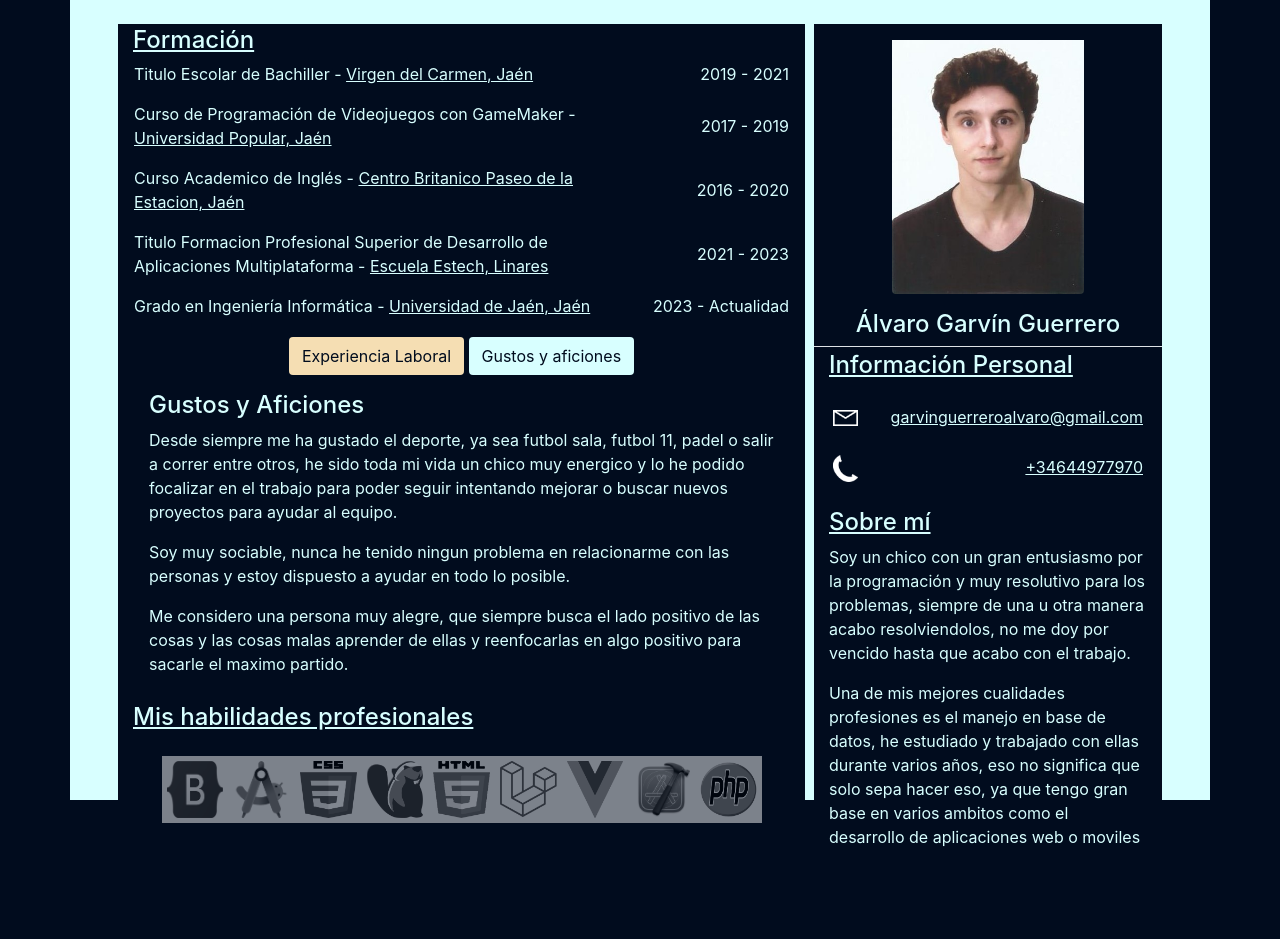
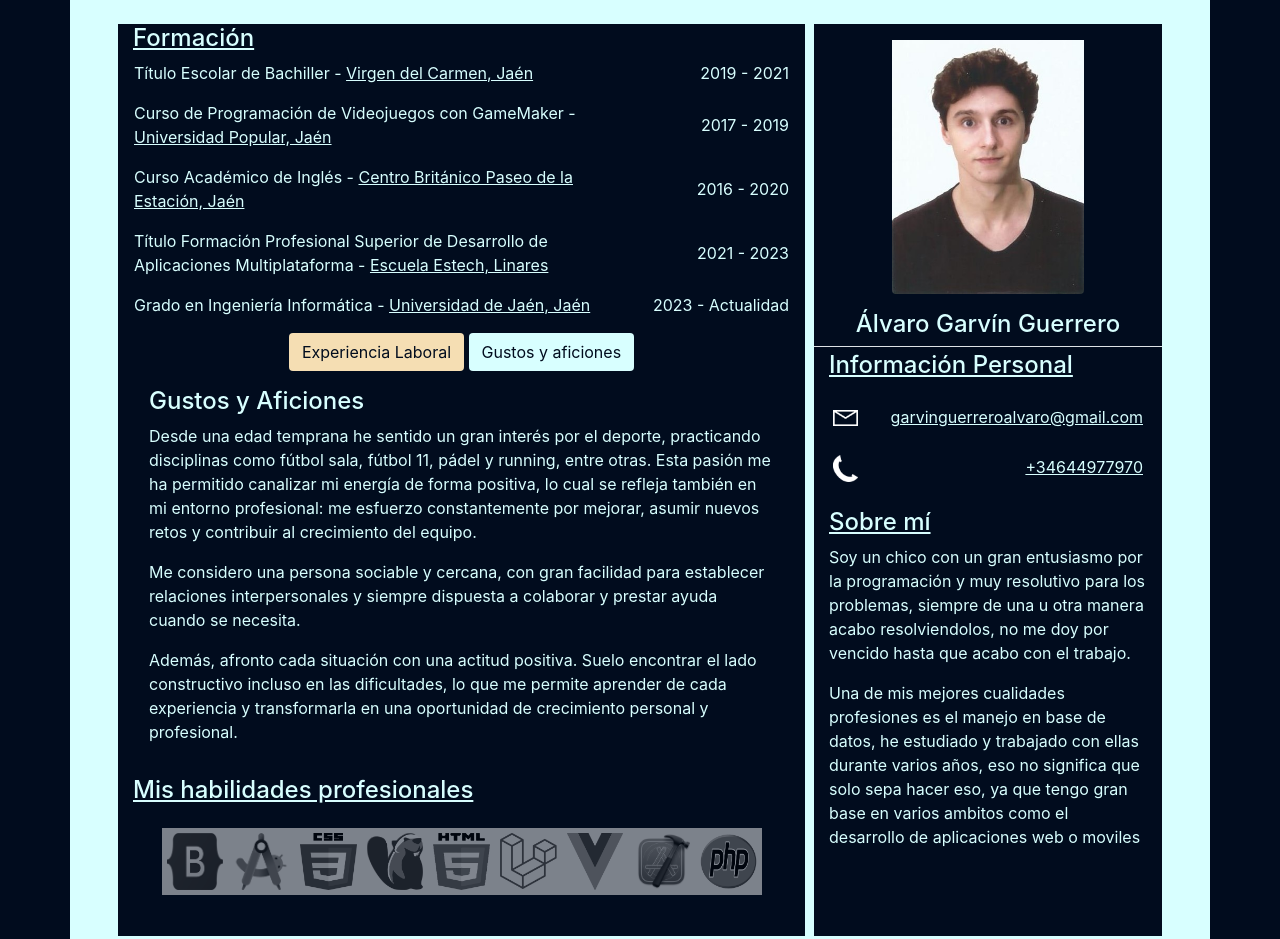
Before and after one commit to alvarogarvin/Curriculum, a plain HTML site: page index.html in a window 1280 px wide. Shown: the top 939 px of the page. Before the commit the page ends 865 px from the top, so only its background shows below. Drawn offline with nearby package versions, Linux system fonts and the light colour scheme.

Commit message:
Arreglo faltas de ortografia y tamaño

```diff
--- a/index.html
+++ b/index.html
@@ -11,8 +11,8 @@
 </head>
 
 <body class="bg-color-primario">
-    <div class="container h-100">
-        <div class="row py-4 px-5 h-100 bg-color-secundario">
+    <div class="container">
+        <div class="row py-4 px-5 bg-color-secundario" id="cuerpo">
             <div class="col-8 pr-4" id="informacion">
                 <div class="row bg-color-primario t-color-secundario" id="info">
                     <div class="col d-flex justify-content-around flex-column">
@@ -21,7 +21,7 @@
                                 <h4><u> Formación </u></h4>
                                 <div class="px-3">
                                     <div class="row espacio">
-                                        <p class="info"> Titulo Escolar de Bachiller - <a href="https://www.iesvirgendelcarmen.com/" target="_blank">Virgen del Carmen, Jaén </a></p>
+                                        <p class="info"> Título Escolar de Bachiller - <a href="https://www.iesvirgendelcarmen.com/" target="_blank">Virgen del Carmen, Jaén </a></p>
                                         <p> 2019 - 2021 </p>
                                     </div>
                                     <div class="row espacio">
@@ -29,11 +29,11 @@
                                         <p> 2017 - 2019 </p>
                                     </div>
                                     <div class="row espacio">
-                                        <p class="info"> Curso Academico de Inglés - <a href="https://centrobritanicojaen.com/" target="_blank"> Centro Britanico Paseo de la Estacion, Jaén </a></p>
+                                        <p class="info"> Curso Académico de Inglés - <a href="https://centrobritanicojaen.com/" target="_blank"> Centro Británico Paseo de la Estación, Jaén </a></p>
                                         <p> 2016 - 2020 </p>
                                     </div>
                                     <div class="row espacio">
-                                        <p class="info"> Titulo Formacion Profesional Superior de Desarrollo de Aplicaciones Multiplataforma - <a href="https://escuelaestech.es/" target="_blank"> Escuela Estech, Linares </a></p>
+                                        <p class="info"> Título Formación Profesional Superior de Desarrollo de Aplicaciones Multiplataforma - <a href="https://escuelaestech.es/" target="_blank"> Escuela Estech, Linares </a></p>
                                         <p> 2021 - 2023 </p>
                                     </div>
                                     <div class="row espacio">
@@ -51,18 +51,18 @@
                                         <button class="btn boton-secundario" onclick="mostrarSlide(1)"> Gustos y aficiones </button>
                                     </div>
                                 </div>
-                                <div class="row">
+                                <div class="row mb-3">
                                     <div id="slider" class="col slider-container">
                                         <div class="slider-item mr-3">
                                             <h4> Gustos y Aficiones </h4>
-                                            <p> Desde siempre me ha gustado el deporte, ya sea futbol sala, futbol 11, padel o salir a correr entre otros, he sido toda mi vida un chico muy energico y lo he podido focalizar en el trabajo para poder seguir intentando mejorar o buscar nuevos proyectos para ayudar al equipo. </p>
-                                            <p> Soy muy sociable, nunca he tenido ningun problema en relacionarme con las personas y estoy dispuesto a ayudar en todo lo posible. </p>
-                                            <p> Me considero una persona muy alegre, que siempre busca el lado positivo de las cosas y las cosas malas aprender de ellas y reenfocarlas en algo positivo para sacarle el maximo partido. </p>
+                                            <p> Desde una edad temprana he sentido un gran interés por el deporte, practicando disciplinas como fútbol sala, fútbol 11, pádel y running, entre otras. Esta pasión me ha permitido canalizar mi energía de forma positiva, lo cual se refleja también en mi entorno profesional: me esfuerzo constantemente por mejorar, asumir nuevos retos y contribuir al crecimiento del equipo. </p>
+                                            <p> Me considero una persona sociable y cercana, con gran facilidad para establecer relaciones interpersonales y siempre dispuesta a colaborar y prestar ayuda cuando se necesita. </p>
+                                            <p> Además, afronto cada situación con una actitud positiva. Suelo encontrar el lado constructivo incluso en las dificultades, lo que me permite aprender de cada experiencia y transformarla en una oportunidad de crecimiento personal y profesional. </p>
                                         </div>
                                         <div class="slider-item">
                                             <h4> Experiencia Laboral </h4>
                                             <ul>
-                                                <li><b> Practicas de empresa </b></li>
+                                                <li><b> Prácticas de empresa </b></li>
                                                 <p> Al terminar el modulo superior, hice las practicas de empresa en <a href="https://www.bowlinglinares.com/" target="_blank"> Bowling Linares </a>, donde pude aprender mas sobre base de datos, diseño web con typescript, tailwind y otras, backed tanto en php como en VUE </p>
                                                 <li><b> 8 meses en Bowling Linares </b></li>
                                                 <p> Luego de terminar las practicas de empresa, bowling linares me ofreció trabajar a tiempo parcial para terminar el proyecto que habia empezado en las practicas, confiando en mi para ser el que manejase el desarrollo del mismo. Estuve focalizado tanto en backend como en el diseño y administración de la base de datos </p>
--- a/style.css
+++ b/style.css
@@ -5,8 +5,8 @@
         Enlaces: #f5deb3
 */
 
-body{
-    height: 100vh;
+body, #cuerpo{
+    min-height: 100vh;
 }
 
 .bg-color-primario{
```
